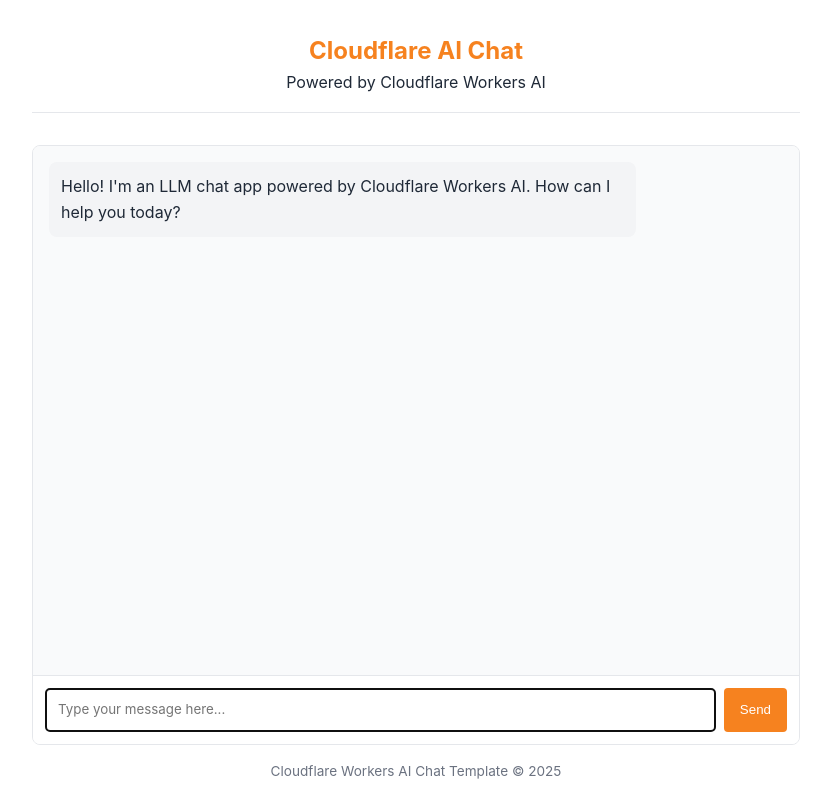
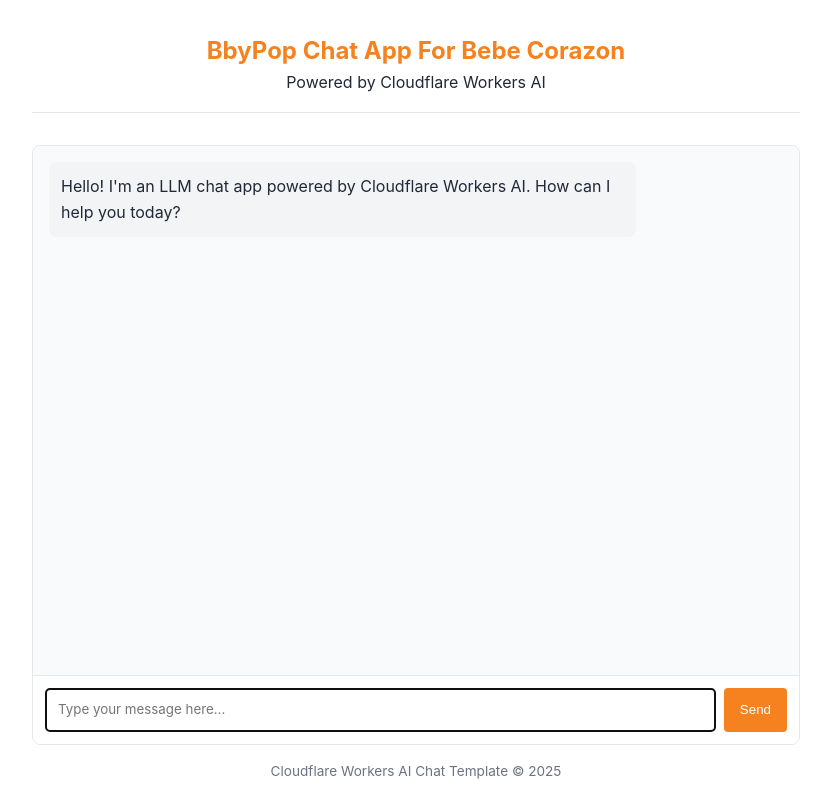
Before and after one commit to dogbox257/llm-chat-app-template, a website: page public/index.html in a window 1280 px wide. Shown: the whole page, without its empty margins (224-1055 px from the left). Drawn offline with Linux system fonts and the light colour scheme.

Commit message:
Update index.html

```diff
--- a/public/index.html
+++ b/public/index.html
@@ -3,7 +3,7 @@
   <head>
     <meta charset="UTF-8" />
     <meta name="viewport" content="width=device-width, initial-scale=1.0" />
-    <title>LLM Chat App</title>
+    <title>BbyPop Chat App For Bebe Corazon</title>
     <style>
       :root {
         --primary-color: #f6821f;
@@ -138,7 +138,7 @@
   </head>
   <body>
     <header>
-      <h1>Cloudflare AI Chat</h1>
+      <h1>BbyPop Chat App For Bebe Corazon</h1>
       <p>Powered by Cloudflare Workers AI</p>
     </header>
 
```
